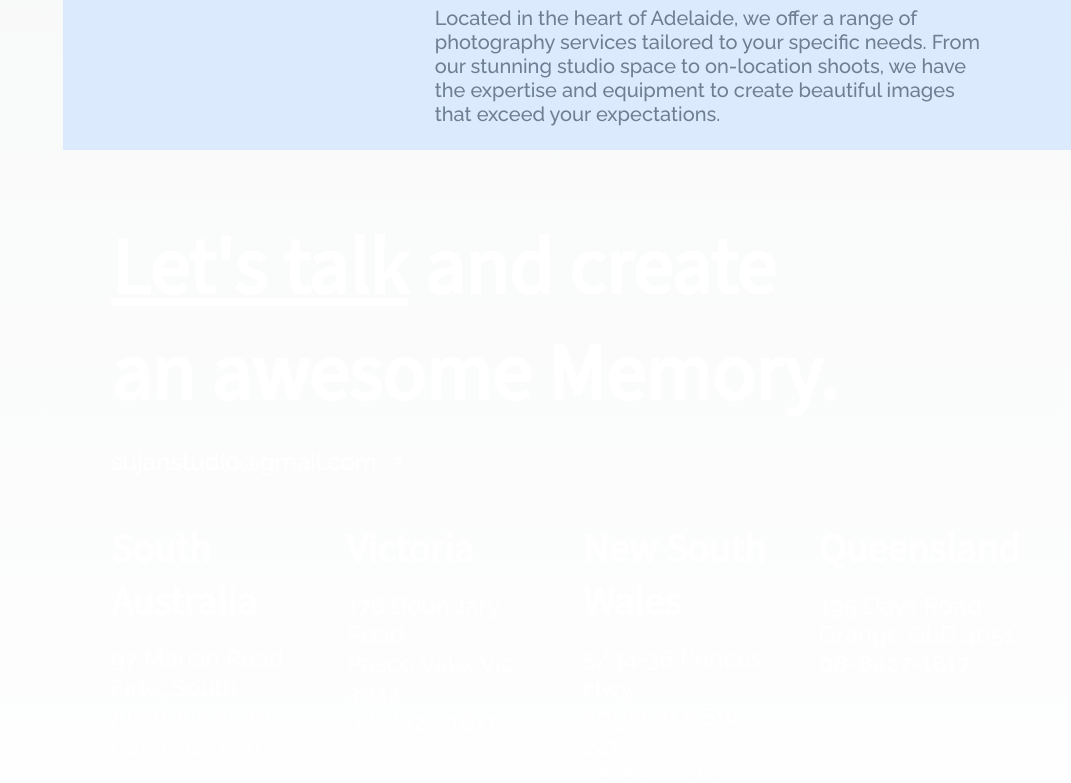
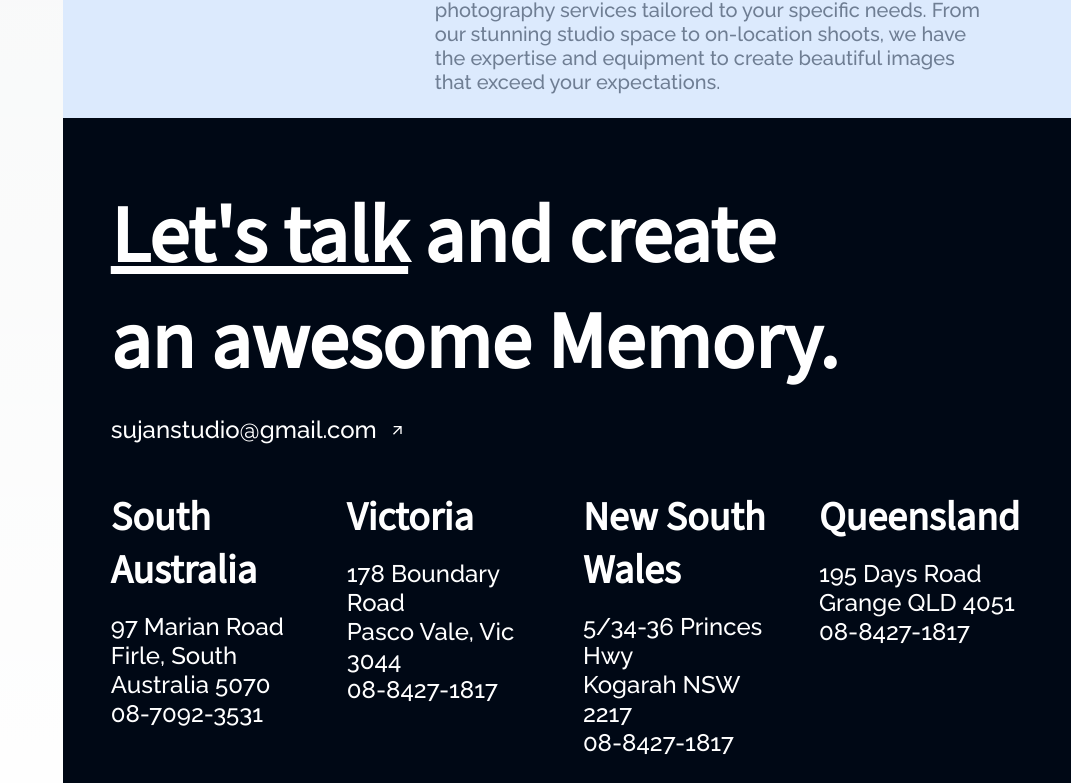
Before and after one commit to vattevaii/sujan-studio, a Next.js app: page / in a window 1280 px wide. Shown: the part 4977-5760 px from the top of the page, without its empty margins (209-1280 px from the left). Built offline with nearby package versions, Linux system fonts and the light colour scheme; what tailwindcss-touch would draw is missing.

Commit message:
fix: webkit grid issue

```diff
--- a/src/components/Cards/WhatWeDoCard.tsx
+++ b/src/components/Cards/WhatWeDoCard.tsx
@@ -16,7 +16,7 @@ export default function WhatWeDoCard({ data }: Props) {
         else goToEstimatePage();
     }
     return (
-        <div className='grid gap-1 lg:gap-4 grid-rows-[auto_auto_1fr] cursor-pointer group' onClick={getEstimate}
+        <div className='h-min grid gap-1 lg:gap-4 grid-rows-[auto_auto] cursor-pointer group' onClick={getEstimate}
         // className='grid gap-[20px] rounded-xl border border-divider p-5 items-start max-w-xs text-center grid-rows-[auto_auto_1fr]'
         >
             {/* <h3 className='row-start-2 font-medium text-xl'>{data.title}</h3>
--- a/src/components/Navbar.tsx/Navbar.tsx
+++ b/src/components/Navbar.tsx/Navbar.tsx
@@ -10,8 +10,8 @@ export default function Navbar({ }: Props) {
         <>
             <MobileNavPanel openNavbar={() => setNavOpen(true)} className='fixed top-0 left-0 z-10 lg:hidden' />
             <div className={(navOpen?"translate-x-0":"translate-x-[100%]")+" transition-transform duration-300 fixed lg:hidden z-20 top-0 w-screen h-screen"}>
+                <NavPanel className='absolute top-0 right-0 h-full flex w-full max-w-md' />
                 <button className='absolute top-0 right-0  border m-8 p-5' onClick={()=>setNavOpen(false)}>x</button>
-                <NavPanel className=' top-0 right-0 h-full flex w-full' />
             </div>
             <NavPanel className='sticky top-0 h-screen hidden w-0 lg:w-auto lg:flex' />
         </>
--- a/src/pages/index.tsx
+++ b/src/pages/index.tsx
@@ -106,7 +106,7 @@ const NewWebsite = ({ services, locations, chooseUsData, whatWeDoData, bannerDat
               </div>
             </section>
           </main>
-          <footer id="footer bg-darkbg">
+          <footer id="footer" className="bg-darkbg">
             <section className="footer text-white px-4 lg:px-12 py-8 md:py-12 lg:py-16">
               <div className=" text-left md:gap-4 lg:gap-0 lg:justify-between">
                 <div className="mb-6 flex flex-wrap justify-between flex-col md:flex-row items-start md:items-end">
```
